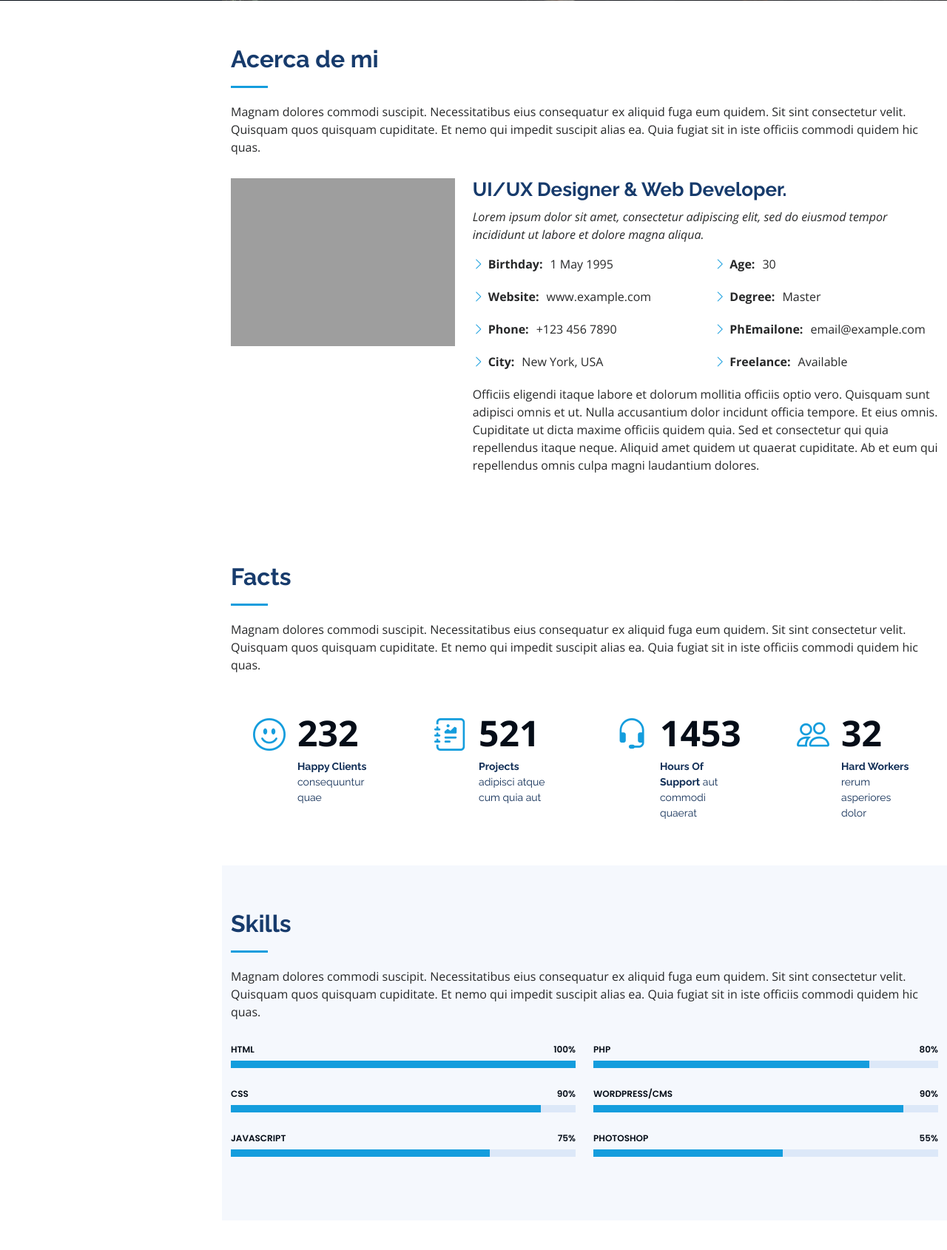
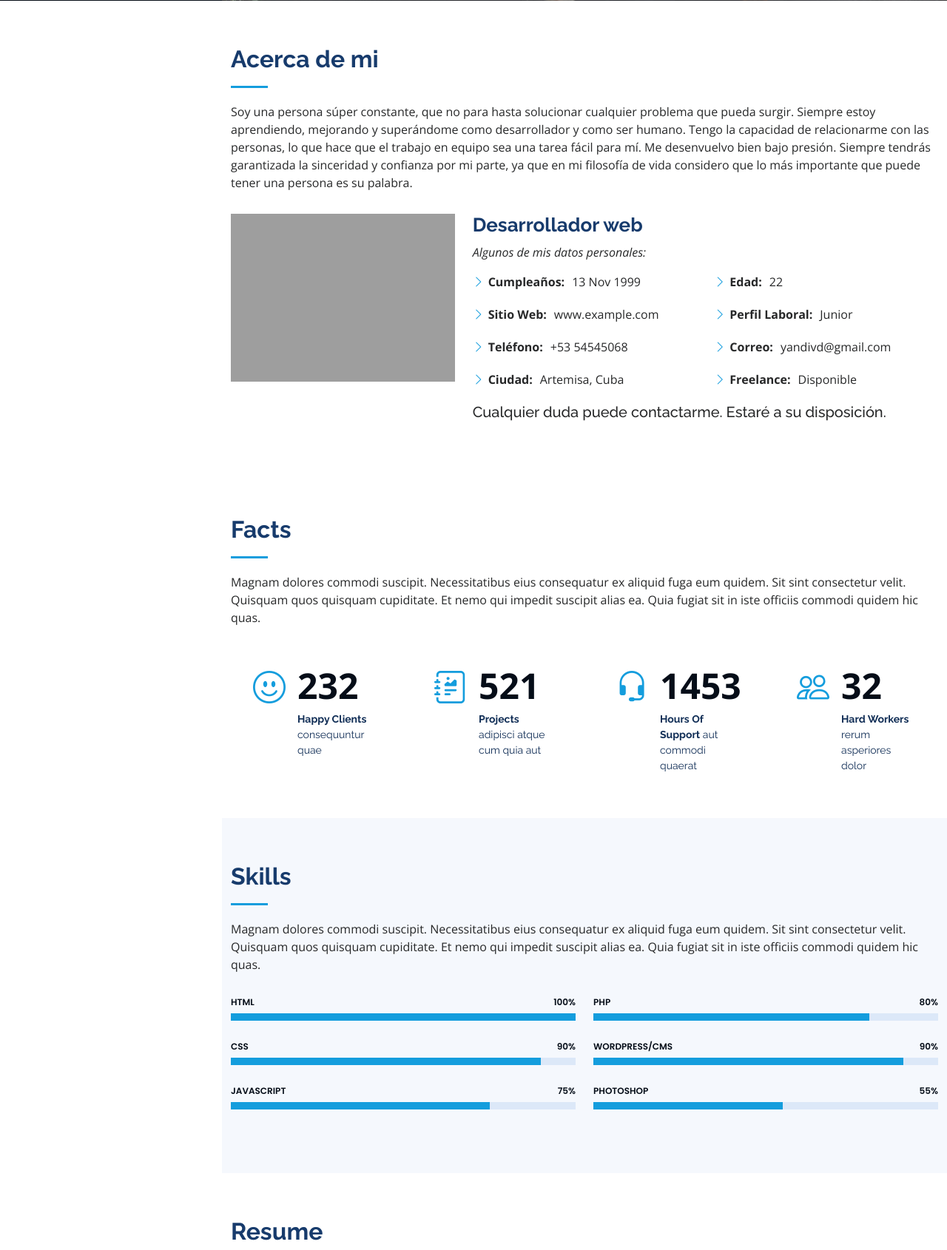
Before and after one commit to yandivd/myPortafolio, a Django app: page / in a window 1280 px wide. Shown: the part 799-2489 px from the top of the page at 74% size. Run offline with Django 3.2, Linux system fonts and the light colour scheme; some libraries are stand-ins or nearby versions; grey boxes are pictures that could not be loaded.

Commit message:
poco a poco

```diff
--- a/main/templates/main/index.html
+++ b/main/templates/main/index.html
@@ -86,7 +86,13 @@
 
         <div class="section-title">
           <h2>Acerca de mi</h2>
-          <p>Magnam dolores commodi suscipit. Necessitatibus eius consequatur ex aliquid fuga eum quidem. Sit sint consectetur velit. Quisquam quos quisquam cupiditate. Et nemo qui impedit suscipit alias ea. Quia fugiat sit in iste officiis commodi quidem hic quas.</p>
+          <p>Soy una persona súper constante, que no para hasta solucionar cualquier
+              problema que pueda surgir. Siempre estoy aprendiendo, mejorando y superándome
+              como desarrollador y como ser humano. Tengo la capacidad de relacionarme con las personas,
+              lo que hace que el trabajo en equipo sea una tarea fácil para mí.
+              Me desenvuelvo bien bajo presión. Siempre tendrás garantizada la sinceridad y confianza por
+              mi parte, ya que en mi filosofía de vida considero que lo más importante que puede tener una
+              persona es su palabra.</p>
         </div>
 
         <div class="row">
@@ -94,33 +100,30 @@
             <img src="{% static 'assets/img/profile-img.jpg' %}" class="img-fluid" alt="">
           </div>
           <div class="col-lg-8 pt-4 pt-lg-0 content" data-aos="fade-left">
-            <h3>UI/UX Designer &amp; Web Developer.</h3>
+            <h3>Desarrollador web</h3>
             <p class="fst-italic">
-              Lorem ipsum dolor sit amet, consectetur adipiscing elit, sed do eiusmod tempor incididunt ut labore et dolore
-              magna aliqua.
+              Algunos de mis datos personales:
             </p>
             <div class="row">
               <div class="col-lg-6">
                 <ul>
-                  <li><i class="bi bi-chevron-right"></i> <strong>Birthday:</strong> <span>1 May 1995</span></li>
-                  <li><i class="bi bi-chevron-right"></i> <strong>Website:</strong> <span>www.example.com</span></li>
-                  <li><i class="bi bi-chevron-right"></i> <strong>Phone:</strong> <span>+123 456 7890</span></li>
-                  <li><i class="bi bi-chevron-right"></i> <strong>City:</strong> <span>New York, USA</span></li>
+                  <li><i class="bi bi-chevron-right"></i> <strong>Cumpleaños:</strong> <span>13 Nov 1999</span></li>
+                  <li><i class="bi bi-chevron-right"></i> <strong>Sitio Web:</strong> <span>www.example.com</span></li>
+                  <li><i class="bi bi-chevron-right"></i> <strong>Teléfono:</strong> <span>+53 54545068</span></li>
+                  <li><i class="bi bi-chevron-right"></i> <strong>Ciudad:</strong> <span>Artemisa, Cuba</span></li>
                 </ul>
               </div>
               <div class="col-lg-6">
                 <ul>
-                  <li><i class="bi bi-chevron-right"></i> <strong>Age:</strong> <span>30</span></li>
-                  <li><i class="bi bi-chevron-right"></i> <strong>Degree:</strong> <span>Master</span></li>
-                  <li><i class="bi bi-chevron-right"></i> <strong>PhEmailone:</strong> <span>email@example.com</span></li>
-                  <li><i class="bi bi-chevron-right"></i> <strong>Freelance:</strong> <span>Available</span></li>
+                  <li><i class="bi bi-chevron-right"></i> <strong>Edad:</strong> <span>22</span></li>
+                  <li><i class="bi bi-chevron-right"></i> <strong>Perfil Laboral:</strong> <span>Junior</span></li>
+                  <li><i class="bi bi-chevron-right"></i> <strong>Correo:</strong> <span>yandivd@gmail.com</span></li>
+                  <li><i class="bi bi-chevron-right"></i> <strong>Freelance:</strong> <span>Disponible</span></li>
                 </ul>
               </div>
             </div>
-            <p>
-              Officiis eligendi itaque labore et dolorum mollitia officiis optio vero. Quisquam sunt adipisci omnis et ut. Nulla accusantium dolor incidunt officia tempore. Et eius omnis.
-              Cupiditate ut dicta maxime officiis quidem quia. Sed et consectetur qui quia repellendus itaque neque. Aliquid amet quidem ut quaerat cupiditate. Ab et eum qui repellendus omnis culpa magni laudantium dolores.
-            </p>
+            <h5>Cualquier duda puede contactarme. Estaré a su disposición.</h5>
+
           </div>
         </div>
 
```
